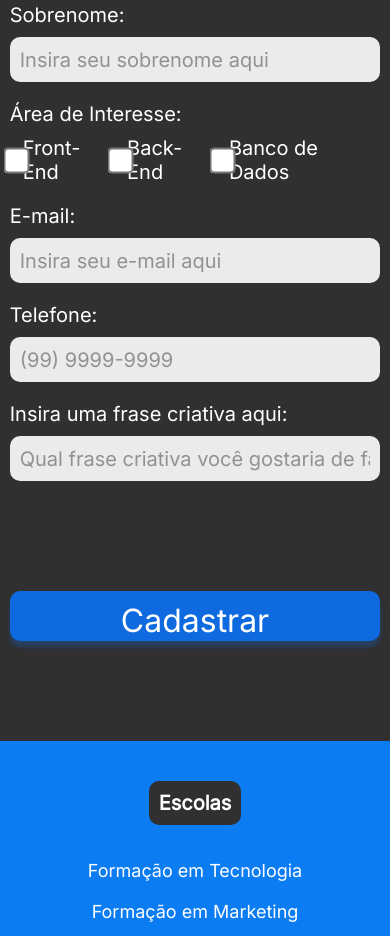
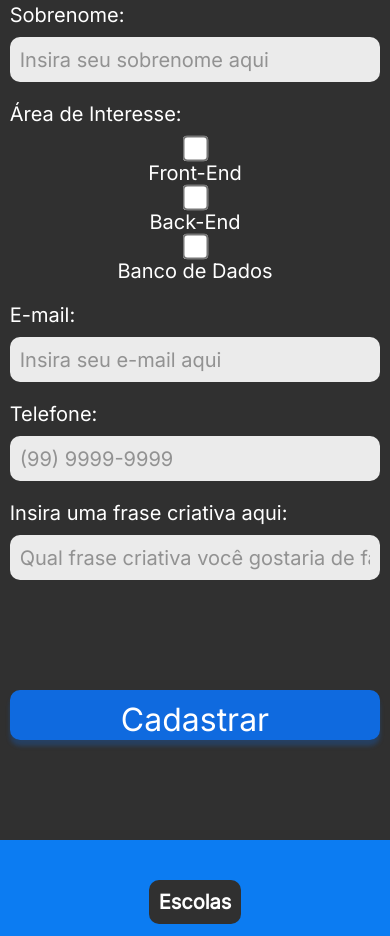
Before and after one commit to GabrielRDias/bootcamp-dnc, a plain HTML site: page index.html in a window 390 px wide. Shown: the part 970-1906 px from the top of the page. Drawn offline with Linux system fonts and the light colour scheme.

Commit message:
ultima atualização do bootcamp

```diff
--- a/style.css
+++ b/style.css
@@ -276,8 +276,14 @@ footer .endereco{
         font-size: 20px;
     }
 
+    .checkboxItens{
+        flex-direction: column;
+
+    }
+
     .checkboxItens label{
         font-size: 17px;
+
     }
 /*Section Fim*/
 /*Footer Início*/
```
